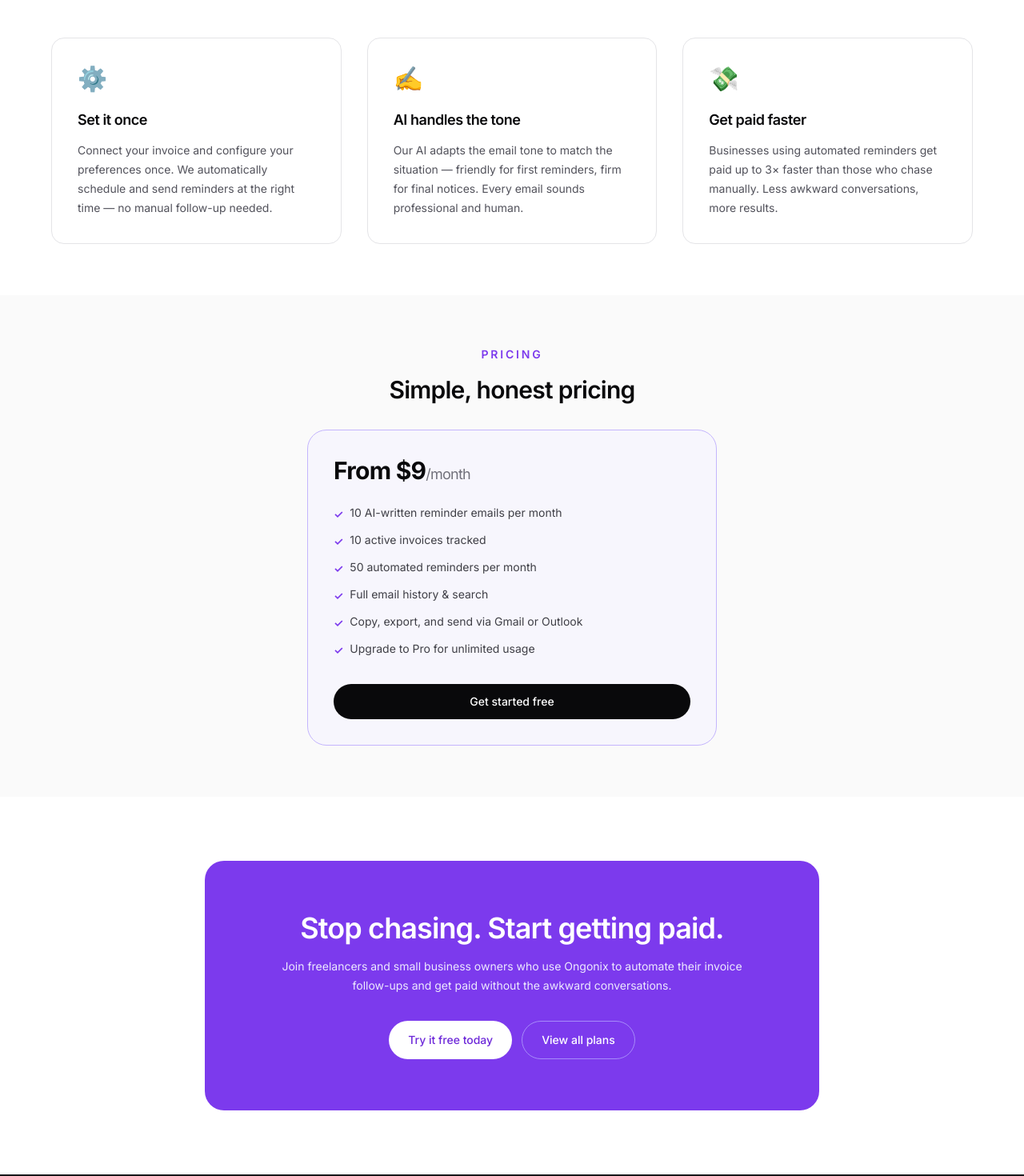
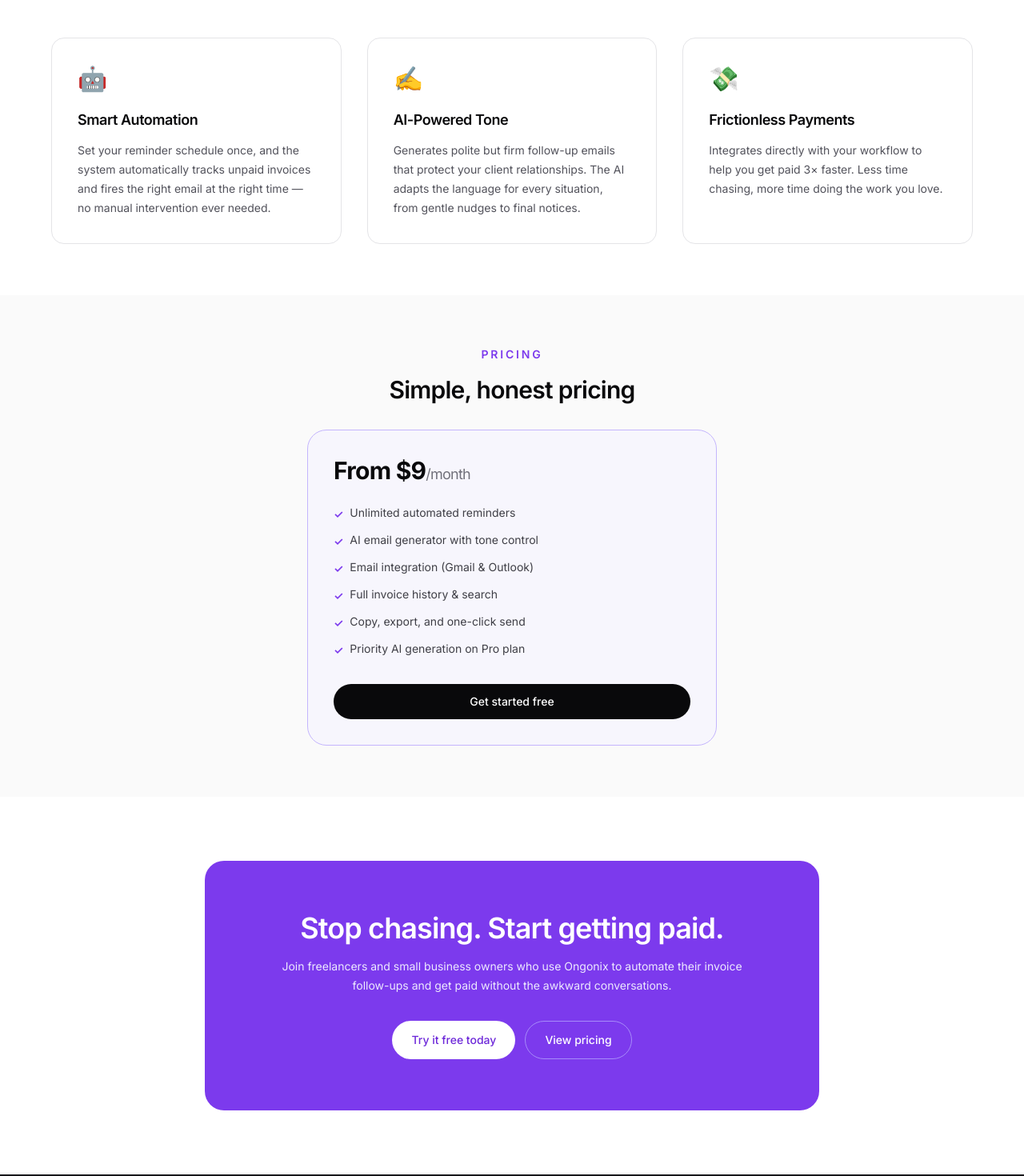
Before and after one commit to serteri/SaaS_Business, a Next.js app: page /tools/invoice-reminder-writer in a window 1280 px wide. Shown: the part 640-2110 px from the top of the page at 80% size. Built offline with nearby package versions, Linux system fonts and the light colour scheme; no server answers.

Commit message:
Update invoice-reminder-writer content and remove Pricing from global nav

```diff
--- a/app/tools/invoice-reminder-writer/page.tsx
+++ b/app/tools/invoice-reminder-writer/page.tsx
@@ -2,29 +2,29 @@ import Link from "next/link";
 
 const features = [
   {
-    icon: "⚙️",
-    title: "Set it once",
-    body: "Connect your invoice and configure your preferences once. We automatically schedule and send reminders at the right time — no manual follow-up needed.",
+    icon: "🤖",
+    title: "Smart Automation",
+    body: "Set your reminder schedule once, and the system automatically tracks unpaid invoices and fires the right email at the right time — no manual intervention ever needed.",
   },
   {
     icon: "✍️",
-    title: "AI handles the tone",
-    body: "Our AI adapts the email tone to match the situation — friendly for first reminders, firm for final notices. Every email sounds professional and human.",
+    title: "AI-Powered Tone",
+    body: "Generates polite but firm follow-up emails that protect your client relationships. The AI adapts the language for every situation, from gentle nudges to final notices.",
   },
   {
     icon: "💸",
-    title: "Get paid faster",
-    body: "Businesses using automated reminders get paid up to 3× faster than those who chase manually. Less awkward conversations, more results.",
+    title: "Frictionless Payments",
+    body: "Integrates directly with your workflow to help you get paid 3× faster. Less time chasing, more time doing the work you love.",
   },
 ];
 
 const pricingFeatures = [
-  "10 AI-written reminder emails per month",
-  "10 active invoices tracked",
-  "50 automated reminders per month",
-  "Full email history & search",
-  "Copy, export, and send via Gmail or Outlook",
-  "Upgrade to Pro for unlimited usage",
+  "Unlimited automated reminders",
+  "AI email generator with tone control",
+  "Email integration (Gmail & Outlook)",
+  "Full invoice history & search",
+  "Copy, export, and one-click send",
+  "Priority AI generation on Pro plan",
 ];
 
 export default function InvoiceReminderWriterPage() {
@@ -50,12 +50,12 @@ export default function InvoiceReminderWriterPage() {
             >
               Try it Free
             </Link>
-            <Link
-              href="/pricing"
+            <a
+              href="#pricing"
               className="inline-flex h-12 items-center justify-center rounded-full border border-zinc-300 bg-white px-6 text-sm font-medium text-zinc-950 transition hover:border-zinc-400 hover:bg-zinc-50 dark:border-zinc-700 dark:bg-zinc-950 dark:text-white dark:hover:border-zinc-500 dark:hover:bg-zinc-900"
             >
               View Pricing
-            </Link>
+            </a>
           </div>
         </div>
       </section>
@@ -87,7 +87,7 @@ export default function InvoiceReminderWriterPage() {
       </section>
 
       {/* ── Pricing ──────────────────────────────────────────────────────── */}
-      <section className="bg-zinc-50 px-4 py-16 sm:px-6 lg:px-8 dark:bg-zinc-900/40">
+      <section id="pricing" className="bg-zinc-50 px-4 py-16 sm:px-6 lg:px-8 dark:bg-zinc-900/40">
         <div className="mx-auto max-w-lg text-center">
           <p className="text-sm font-semibold uppercase tracking-[0.2em] text-violet-600">Pricing</p>
           <h2 className="mt-4 text-3xl font-semibold tracking-tight">Simple, honest pricing</h2>
@@ -130,12 +130,12 @@ export default function InvoiceReminderWriterPage() {
             >
               Try it free today
             </Link>
-            <Link
-              href="/pricing"
+            <a
+              href="#pricing"
               className="inline-flex h-12 items-center justify-center rounded-full border border-violet-400 px-6 text-sm font-medium text-white transition hover:border-white"
             >
-              View all plans
-            </Link>
+              View pricing
+            </a>
           </div>
         </div>
       </section>
--- a/components/Navbar.tsx
+++ b/components/Navbar.tsx
@@ -8,7 +8,6 @@ import { useTheme } from "next-themes";
 const navigation = [
   { label: "Tools", href: "/tools" },
   { label: "Guides", href: "/guides" },
-  { label: "Pricing", href: "/pricing" },
 ];
 
 function ThemeToggle() {
```
